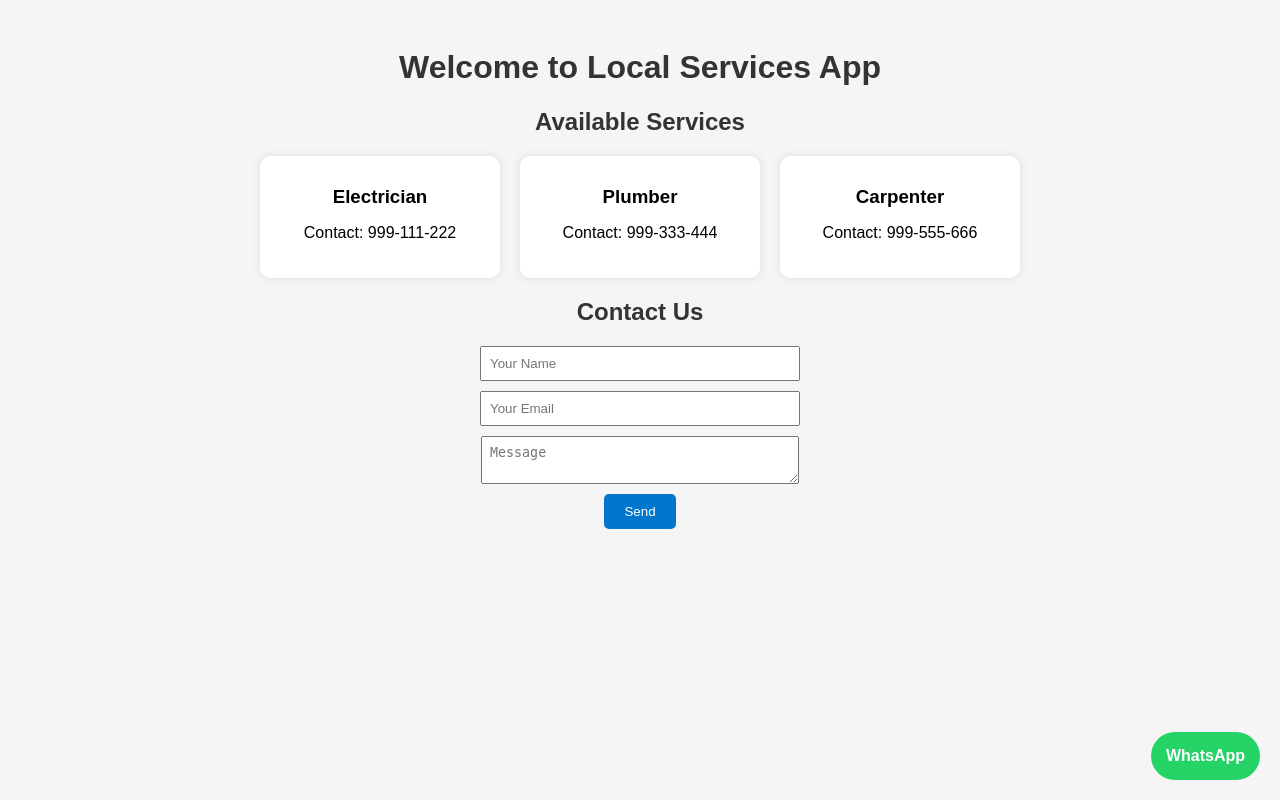
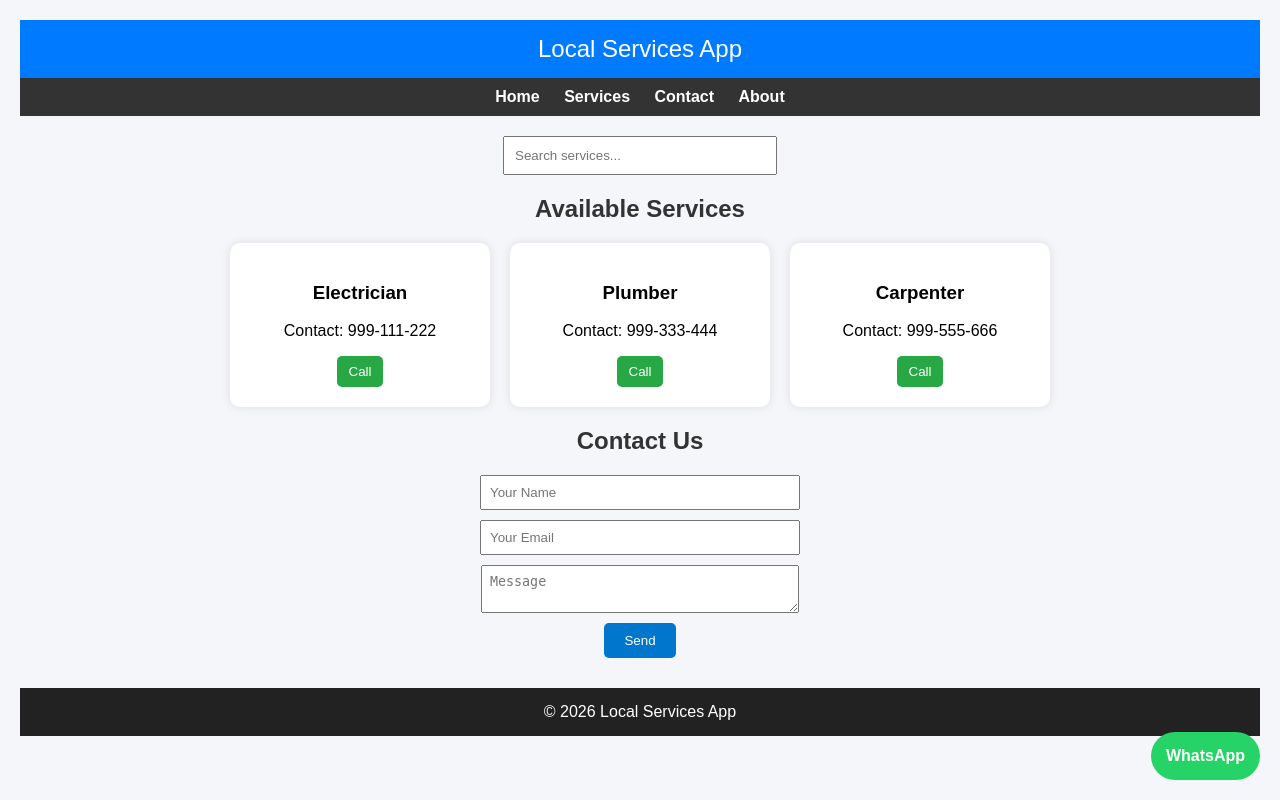
Before and after one commit to RizwanMansori/LocalServicesApp, a Flask app: page / in a window 1280 px wide. Run offline with Flask 3, Linux system fonts and the light colour scheme.

Commit message:
Update index.html

```diff
--- a/templates/index.html
+++ b/templates/index.html
@@ -1,43 +1,76 @@
 <!DOCTYPE html><html lang="en">
 <head>
 <meta charset="UTF-8">
-<title>Local Services App</title>
-<link rel="stylesheet" href="{{ url_for('static', filename='style.css') }}"><style>
+<title>Local Services App</title><link rel="stylesheet" href="{{ url_for('static', filename='style.css') }}"><style>
+
 body{
 font-family: Arial;
-background:#f5f5f5;
+margin:0;
+background:#f4f6f9;
 text-align:center;
+}
+
+header{
+background:#007BFF;
+color:white;
+padding:15px;
+font-size:24px;
+}
+
+nav{
+background:#333;
+padding:10px;
+}
+
+nav a{
+color:white;
+margin:10px;
+text-decoration:none;
+font-weight:bold;
+}
+
+.search{
+margin:20px;
+}
+
+.search input{
+padding:10px;
+width:250px;
 }
 
 .services{
 display:flex;
+flex-wrap:wrap;
 justify-content:center;
 gap:20px;
 margin:20px;
-flex-wrap:wrap;
 }
 
 .card{
 background:white;
+width:220px;
 padding:20px;
 border-radius:10px;
 box-shadow:0 0 10px rgba(0,0,0,0.1);
-width:200px;
 }
 
-.card h3{
-margin:10px 0;
+.card button{
+background:#28a745;
+border:none;
+padding:8px 12px;
+color:white;
+border-radius:5px;
 }
 
 form{
-margin-top:20px;
+margin:20px;
 }
 
 input,textarea{
 display:block;
 margin:10px auto;
 padding:10px;
-width:250px;
+width:260px;
 }
 
 button{
@@ -59,13 +92,32 @@ border-radius:50px;
 text-decoration:none;
 font-weight:bold;
 }
-</style></head><body><h1>Welcome to Local Services App</h1><h2>Available Services</h2><div class="services">{% for service in services %}
+
+footer{
+background:#222;
+color:white;
+padding:15px;
+margin-top:30px;
+}
+
+</style></head><body><header>
+Local Services App
+</header><nav>
+<a href="#">Home</a>
+<a href="#">Services</a>
+<a href="#">Contact</a>
+<a href="#">About</a>
+</nav><div class="search">
+<input type="text" placeholder="Search services...">
+</div><h2>Available Services</h2><div class="services">{% for service in services %}
 
 <div class="card">
 <h3>{{ service.name }}</h3>
 <p>Contact: {{ service.contact }}</p>
-</div>
-{% endfor %}</div><h2>Contact Us</h2>{% if success %}
+<button onclick="window.location.href='tel:{{ service.contact }}'">Call</button>
+</div>{% endfor %}
+
+</div><h2>Contact Us</h2>{% if success %}
 
 <p>Your message has been sent!</p>
 {% endif %}<form method="post" action="/contact">
@@ -75,5 +127,7 @@ font-weight:bold;
 <button type="submit">Send</button>
 </form><a href="https://wa.me/919193626374" class="whatsapp" target="_blank">
 WhatsApp
-</a></body>
+</a><footer>
+© 2026 Local Services App
+</footer></body>
 </html>
```
